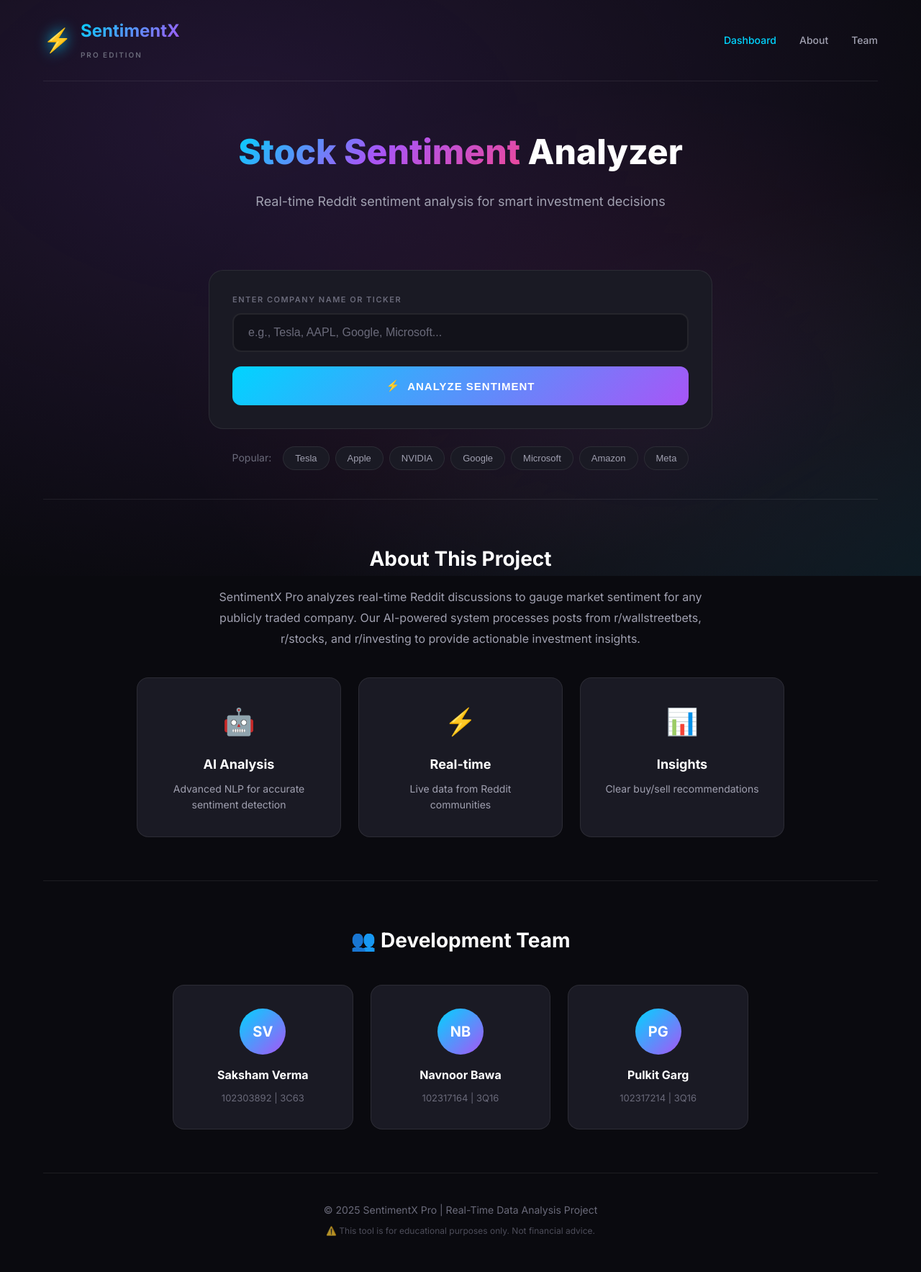
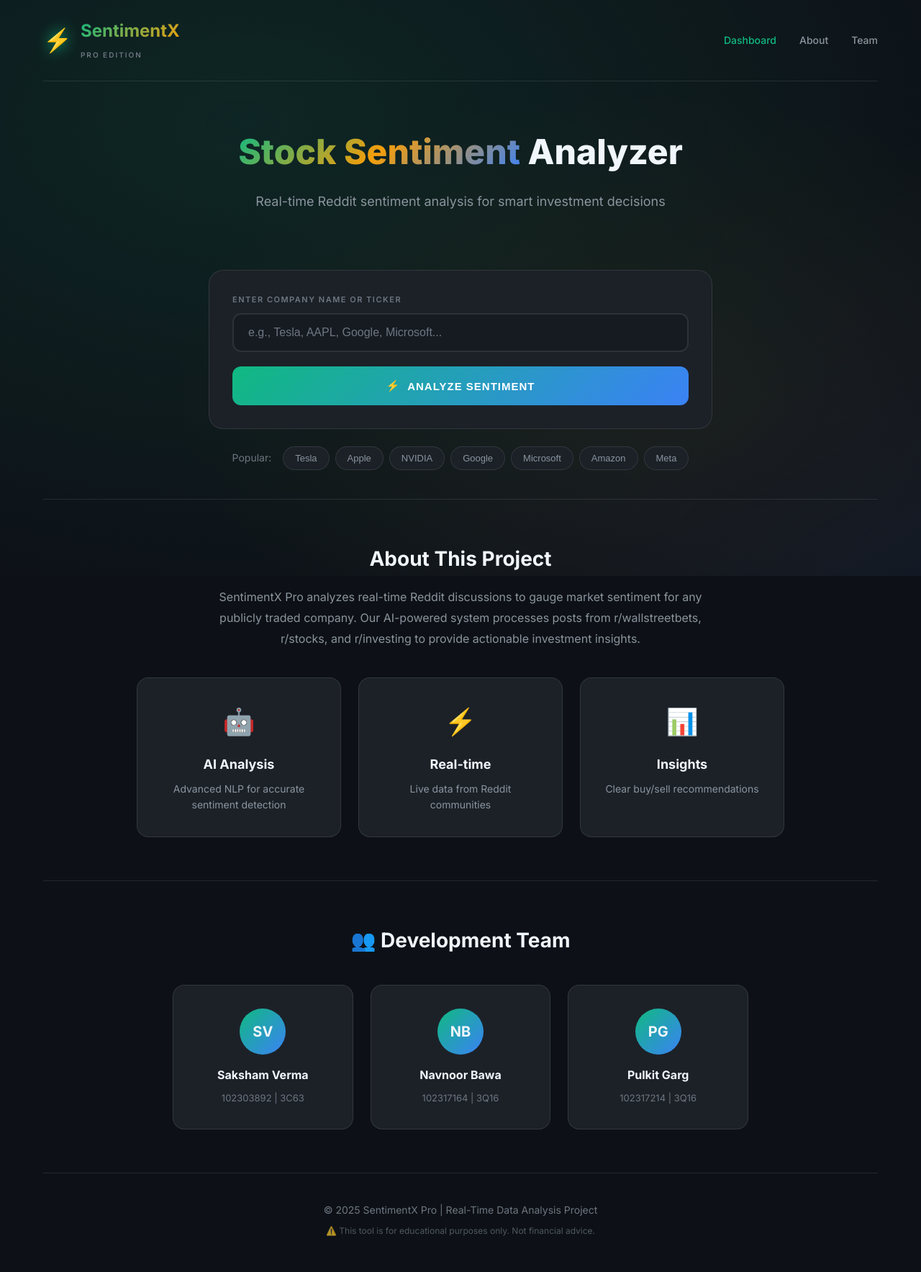
Before and after one commit to NavnoorBawa/Reddit-Stock-Sentiment-Analyzer, a Flask app: page / in a window 1280 px wide. Shown: the whole page at 72% size. Run offline with Flask 3, Linux system fonts and the light colour scheme.

Commit message:
Add Reddit post links + stock trading color scheme (emerald/gold)

```diff
--- a/app.py
+++ b/app.py
@@ -139,12 +139,15 @@
                 posts = data.get('data', {}).get('children', [])
                 for post in posts:
                     post_data = post.get('data', {})
+                    permalink = post_data.get('permalink', '')
+                    reddit_url = f"https://www.reddit.com{permalink}" if permalink else ''
                     all_posts.append({
                         'title': post_data.get('title', ''),
                         'score': post_data.get('score', 0),
                         'comments': post_data.get('num_comments', 0),
                         'subreddit': post_data.get('subreddit', ''),
-                        'created': post_data.get('created_utc', 0)
+                        'created': post_data.get('created_utc', 0),
+                        'url': reddit_url
                     })
         except:
             continue
@@ -245,7 +248,8 @@
             'comments': post.get('comments', 0),
             'sentiment': round(sentiment, 3),
             'label': label,
-            'color': color
+            'color': color,
+            'url': post.get('url', '')
         })
 
     # Calculate metrics
--- a/static/css/style.css
+++ b/static/css/style.css
@@ -10,21 +10,21 @@
 }
 
 :root {
-    --bg-primary: #0a0a0f;
-    --bg-secondary: #12121a;
-    --bg-card: #1a1a24;
-    --bg-hover: #222230;
-    --text-primary: #ffffff;
-    --text-secondary: #a0a0b0;
-    --text-muted: #6a6a7a;
-    --accent-cyan: #00d4ff;
-    --accent-purple: #a855f7;
-    --accent-pink: #ec4899;
-    --positive: #00ff88;
-    --negative: #ff6b6b;
-    --neutral: #ffd700;
-    --border: rgba(255, 255, 255, 0.08);
-    --glow: 0 0 20px rgba(0, 212, 255, 0.3);
+    --bg-primary: #0d1117;
+    --bg-secondary: #161b22;
+    --bg-card: #1c2128;
+    --bg-hover: #262c36;
+    --text-primary: #f0f6fc;
+    --text-secondary: #8b949e;
+    --text-muted: #6e7681;
+    --accent-emerald: #10b981;
+    --accent-gold: #f59e0b;
+    --accent-blue: #3b82f6;
+    --positive: #22c55e;
+    --negative: #ef4444;
+    --neutral: #eab308;
+    --border: rgba(240, 246, 252, 0.1);
+    --glow: 0 0 30px rgba(16, 185, 129, 0.4);
 }
 
 body {
@@ -51,9 +51,9 @@
     position: absolute;
     width: 150%;
     height: 150%;
-    background: radial-gradient(ellipse at 20% 20%, rgba(168, 85, 247, 0.15) 0%, transparent 50%),
-                radial-gradient(ellipse at 80% 80%, rgba(0, 212, 255, 0.1) 0%, transparent 50%),
-                radial-gradient(ellipse at 50% 50%, rgba(236, 72, 153, 0.08) 0%, transparent 50%);
+    background: radial-gradient(ellipse at 20% 20%, rgba(16, 185, 129, 0.12) 0%, transparent 50%),
+                radial-gradient(ellipse at 80% 80%, rgba(59, 130, 246, 0.08) 0%, transparent 50%),
+                radial-gradient(ellipse at 50% 50%, rgba(245, 158, 11, 0.06) 0%, transparent 50%);
     animation: gradientMove 20s ease-in-out infinite;
 }
 
@@ -89,13 +89,13 @@
 
 .logo-icon {
     font-size: 32px;
-    filter: drop-shadow(0 0 10px var(--accent-cyan));
+    filter: drop-shadow(0 0 10px var(--accent-emerald));
 }
 
 .logo-text h1 {
     font-size: 24px;
     font-weight: 700;
-    background: linear-gradient(135deg, var(--accent-cyan), var(--accent-purple));
+    background: linear-gradient(135deg, var(--accent-emerald), var(--accent-gold));
     -webkit-background-clip: text;
     -webkit-text-fill-color: transparent;
     background-clip: text;
@@ -138,7 +138,7 @@
 }
 
 .gradient-text {
-    background: linear-gradient(135deg, var(--accent-cyan), var(--accent-purple), var(--accent-pink));
+    background: linear-gradient(135deg, var(--accent-emerald), var(--accent-gold), var(--accent-blue));
     -webkit-background-clip: text;
     -webkit-text-fill-color: transparent;
     background-clip: text;
@@ -200,7 +200,7 @@
 .analyze-btn {
     width: 100%;
     padding: 18px;
-    background: linear-gradient(135deg, var(--accent-cyan), var(--accent-purple));
+    background: linear-gradient(135deg, var(--accent-emerald), var(--accent-blue));
     border: none;
     border-radius: 12px;
     font-size: 15px;
@@ -695,13 +695,13 @@
 
 .team-card:hover {
     transform: translateY(-4px);
-    border-color: var(--accent-purple);
+    border-color: var(--accent-gold);
 }
 
 .team-avatar {
     width: 64px;
     height: 64px;
-    background: linear-gradient(135deg, var(--accent-cyan), var(--accent-purple));
+    background: linear-gradient(135deg, var(--accent-emerald), var(--accent-blue));
     border-radius: 50%;
     display: flex;
     align-items: center;
@@ -795,6 +795,29 @@
 
 /* Selection */
 ::selection {
-    background: var(--accent-cyan);
+    background: var(--accent-emerald);
     color: var(--bg-primary);
 }
+
+/* Reddit Link Styles */
+.reddit-link {
+    color: var(--accent-blue);
+    text-decoration: none;
+    font-weight: 500;
+    padding: 4px 10px;
+    background: rgba(59, 130, 246, 0.15);
+    border-radius: 6px;
+    transition: all 0.2s;
+    white-space: nowrap;
+}
+
+.reddit-link:hover {
+    background: rgba(59, 130, 246, 0.3);
+    color: #60a5fa;
+}
+
+.no-link {
+    color: var(--text-muted);
+    font-size: 12px;
+    font-style: italic;
+}
--- a/static/js/app.js
+++ b/static/js/app.js
@@ -166,11 +166,15 @@
 
     data.posts.forEach(post => {
         const row = document.createElement('tr');
+        const linkHtml = post.url
+            ? `<a href="${post.url}" target="_blank" class="reddit-link">View on Reddit 🔗</a>`
+            : '<span class="no-link">Sample Data</span>';
         row.innerHTML = `
             <td>${escapeHtml(post.title)}</td>
             <td>⬆️ ${post.score.toLocaleString()}</td>
             <td>💬 ${post.comments.toLocaleString()}</td>
             <td><span class="sentiment-badge ${post.label.toLowerCase()}">${post.label}</span></td>
+            <td>${linkHtml}</td>
         `;
         postsBody.appendChild(row);
     });
--- a/templates/index.html
+++ b/templates/index.html
@@ -163,6 +163,7 @@
                                 <th>Score</th>
                                 <th>Comments</th>
                                 <th>Sentiment</th>
+                                <th>Link</th>
                             </tr>
                         </thead>
                         <tbody id="postsBody">
```
Also changed, not shown: other parts of static/css/style.css (+15 -15 lines).
